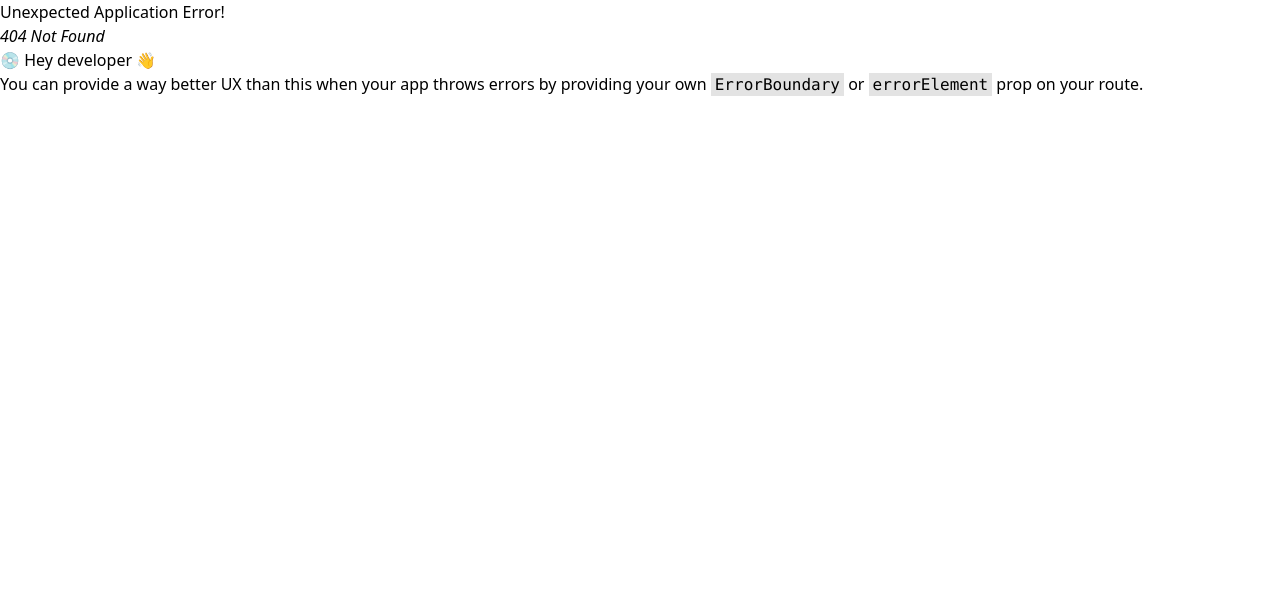
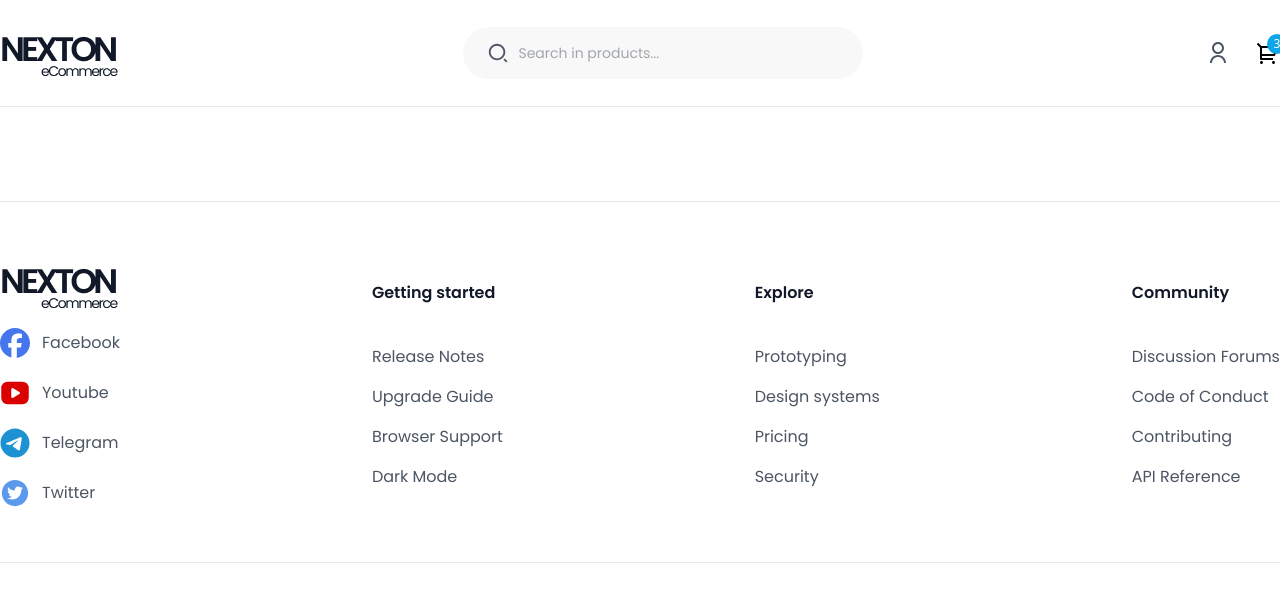
Before and after one commit to Rakib-Hassan-web/E-commarce-Project-nexton-, a React (Vite) app: page /RegisterPage in a window 1280 px wide. Before the commit this address had no page. Shown: the top 602 px of the page. Built offline with nearby package versions, Linux system fonts and the light colour scheme; no server answers.

Commit message:
regpage work st

```diff
--- a/src/App.jsx
+++ b/src/App.jsx
@@ -7,6 +7,8 @@ import LayoutOne from './Layout/LayoutOne'
 import Home from './pages/Home'
 import DetailPage from './pages/DetailPage'
 import ProductPage from './pages/ProductPage'
+import RegisterPage from './pages/RegisterPage'
+import LoginPage from './pages/LoginPage'
 
 
 function App() {
@@ -22,6 +24,8 @@ const myroute = createBrowserRouter(createRoutesFromElements(
   <Route index element={<Home/>}/>
   <Route path='/DetailPage' element={<DetailPage/>}/>
   <Route path='/Product/:ProductID' element={<ProductPage/>}/>
+  <Route path='RegisterPage' element={<RegisterPage/>} />
+  <Route path='/LoginPage'   element={<LoginPage/>}/>
 </Route>
 
 
--- a/src/components/Navbar.jsx
+++ b/src/components/Navbar.jsx
@@ -46,10 +46,10 @@ return (
       </div>
 
 
-      <div className="nav_icons relative " id='nav_icons'>
+      <div className="nav_icons relative flex gap-1 items-center " id='nav_icons'>
 
-        <button className='user_icon text-2xl text-praymary  mr-[22px]' id='user_icon'>
-          <RiUserLine /></button>
+        <Link to={'/RegisterPage'} className='user_icon text-2xl text-praymary  mr-[22px]' id='user_icon'>
+          <RiUserLine /></Link>
 
         <button onClick={()=>setCart(!cart)} className='relative cursor-pointer'>
           <RiShoppingCart2Line className='text-[24px] text-Primary' />
--- a/src/components/comon/Singleres.jsx
+++ b/src/components/comon/Singleres.jsx
@@ -13,7 +13,7 @@ return (
 
          <div className=' relative  h-[448px] w-[320px]'>
 
-               <button  onClick={cartclick} className='w-[40px] h-[40px] bg-white rounded-full flex justify-center items-center text-2xl text-black font-bold absolute right-[20px] top-[30px] cursor-pointer hover:bg-praymary duration-[.4s] z-11 hover:text-white'><button class="  rounded-full flex justify-center items-center cursor-pointer transition-all bg-white text-black px-4 py-2 rounded-lg
+               <button  onClick={cartclick} className='w-[40px] h-[40px] bg-white rounded-full flex justify-center items-center text-2xl text-black font-bold absolute right-[20px] top-[30px] cursor-pointer hover:bg-praymary duration-[.4s] z-11 hover:text-white'><button class="  rounded-2xl flex justify-center items-center cursor-pointer transition-all bg-white text-black px-4 py-2
  border-white
 border-b-[4px] hover:brightness-110 hover:-translate-y-[1px] hover:border-b-[6px]
 active:border-b-[2px] active:brightness-90 active:translate-y-[2px]">
--- /dev/null
+++ b/src/pages/RegisterPage.jsx
@@ -0,0 +1,38 @@
+import React, { useState } from 'react'
+import { Form, Link } from 'react-router'
+
+
+const RegisterPage = () => {
+   const [emailError,setEmailError] = useState('')
+    const[email,setEmail] = useState('')
+
+    const [pass,setPass] =useState ('')
+    const[passError,setPassError]=useState('')
+
+    const [passAgain,setPassAgain]=useState('')
+    const [againError,setAgainError] = useState('')
+
+    const handleSubmit = (behave)=>{
+
+        }
+
+  return (
+    <>
+
+        <div className='       border-[#E5E7EB]      mb-[40px]  border-t-1'></div>
+
+    <section id='registationPage' >
+        <div className="container ">
+            <div className='flex justify-center items-center'>
+
+             </div>
+
+        </div>
+    </section>
+
+
+    </>
+  )
+}
+
+export default RegisterPage
```
Also changed, not shown: src/pages/LoginPage.jsx (added).
